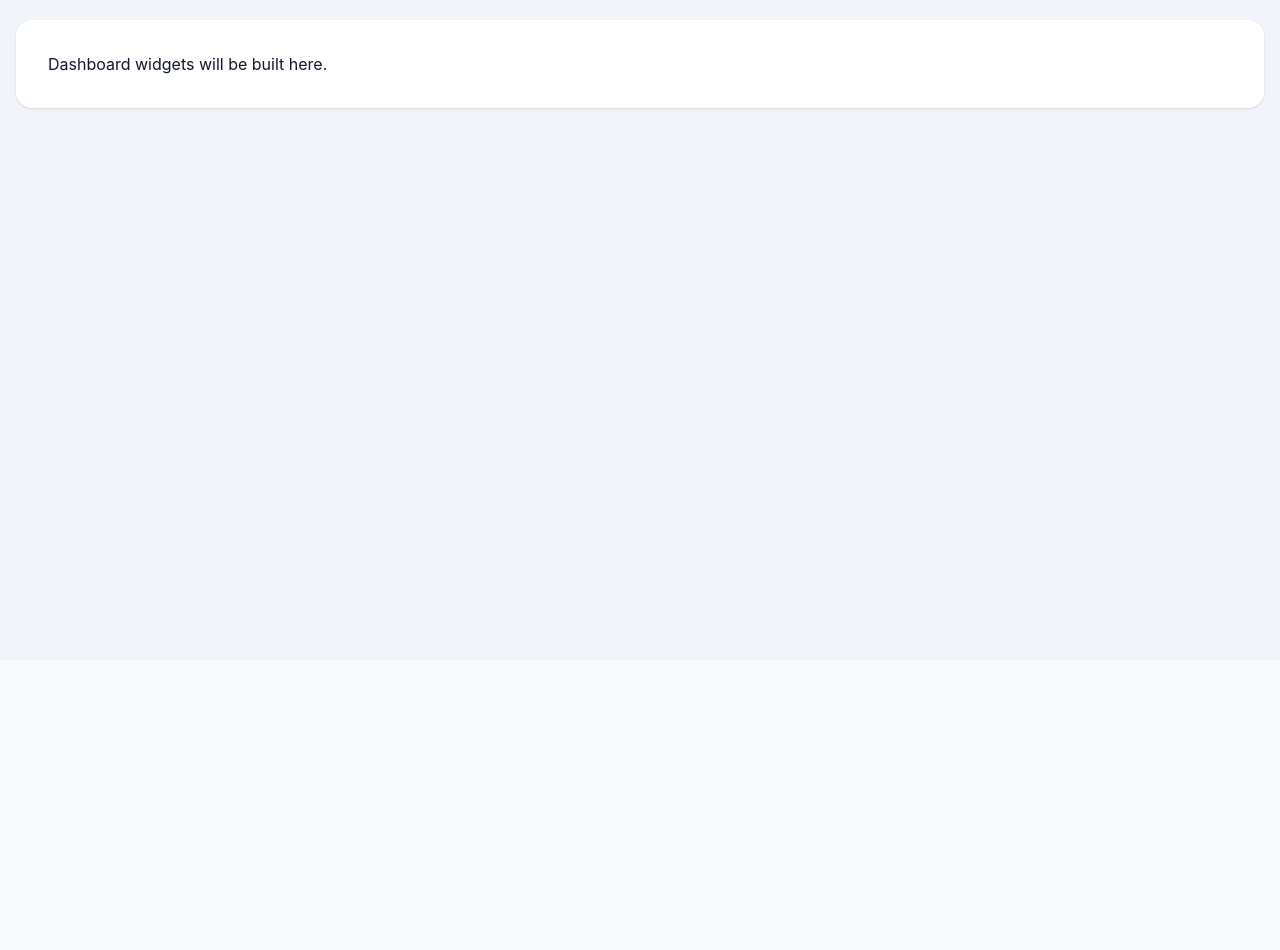
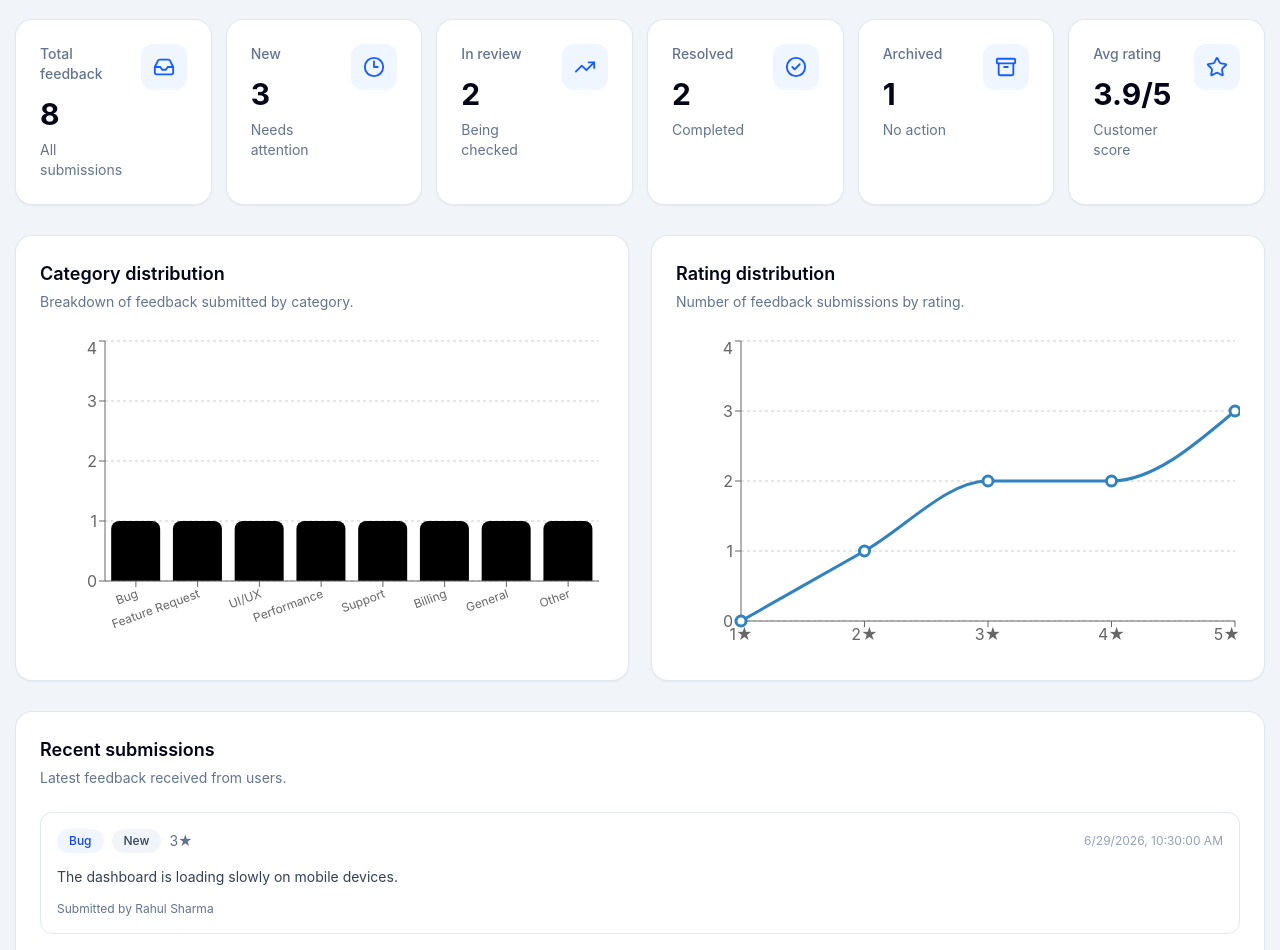
Before and after one commit to akshaychavan23031998/customer-feedback-platform, a React app in the folder frontend/: page /admin/dashboard in a window 1280 px wide. Shown: the part 140-1090 px from the top of the page. Before the commit the page ends 800 px from the top, so only its background shows below. Built offline with nearby package versions, Linux system fonts and the light colour scheme; the HTML template or start-up script is replaced by a standard one.

Commit message:
feat: add dashboard analytics UI

```diff
--- /dev/null
+++ b/frontend/src/components/dashboard/CategoryDistributionChart.jsx
@@ -0,0 +1,36 @@
+import {
+  Bar,
+  BarChart,
+  CartesianGrid,
+  ResponsiveContainer,
+  Tooltip,
+  XAxis,
+  YAxis,
+} from 'recharts';
+
+function CategoryDistributionChart({ data }) {
+  return (
+    <section className="rounded-2xl bg-white p-6 shadow-sm ring-1 ring-slate-200">
+      <div>
+        <h2 className="text-lg font-semibold text-slate-950">Category distribution</h2>
+        <p className="mt-1 text-sm text-slate-500">
+          Breakdown of feedback submitted by category.
+        </p>
+      </div>
+
+      <div className="mt-6 h-80">
+        <ResponsiveContainer width="100%" height="100%">
+          <BarChart data={data}>
+            <CartesianGrid strokeDasharray="3 3" vertical={false} />
+            <XAxis dataKey="category" tick={{ fontSize: 12 }} interval={0} angle={-20} textAnchor="end" height={70} />
+            <YAxis allowDecimals={false} />
+            <Tooltip />
+            <Bar dataKey="count" radius={[8, 8, 0, 0]} />
+          </BarChart>
+        </ResponsiveContainer>
+      </div>
+    </section>
+  );
+}
+
+export default CategoryDistributionChart;
--- /dev/null
+++ b/frontend/src/components/dashboard/RatingDistributionChart.jsx
@@ -0,0 +1,36 @@
+import {
+  CartesianGrid,
+  Line,
+  LineChart,
+  ResponsiveContainer,
+  Tooltip,
+  XAxis,
+  YAxis,
+} from 'recharts';
+
+function RatingDistributionChart({ data }) {
+  return (
+    <section className="rounded-2xl bg-white p-6 shadow-sm ring-1 ring-slate-200">
+      <div>
+        <h2 className="text-lg font-semibold text-slate-950">Rating distribution</h2>
+        <p className="mt-1 text-sm text-slate-500">
+          Number of feedback submissions by rating.
+        </p>
+      </div>
+
+      <div className="mt-6 h-80">
+        <ResponsiveContainer width="100%" height="100%">
+          <LineChart data={data}>
+            <CartesianGrid strokeDasharray="3 3" vertical={false} />
+            <XAxis dataKey="rating" tickFormatter={(value) => `${value}★`} />
+            <YAxis allowDecimals={false} />
+            <Tooltip />
+            <Line type="monotone" dataKey="count" strokeWidth={3} dot={{ r: 5 }} />
+          </LineChart>
+        </ResponsiveContainer>
+      </div>
+    </section>
+  );
+}
+
+export default RatingDistributionChart;
--- /dev/null
+++ b/frontend/src/components/dashboard/RecentSubmissions.jsx
@@ -0,0 +1,45 @@
+function RecentSubmissions({ submissions }) {
+  return (
+    <section className="rounded-2xl bg-white p-6 shadow-sm ring-1 ring-slate-200">
+      <div>
+        <h2 className="text-lg font-semibold text-slate-950">Recent submissions</h2>
+        <p className="mt-1 text-sm text-slate-500">
+          Latest feedback received from users.
+        </p>
+      </div>
+
+      <div className="mt-6 space-y-4">
+        {submissions.map((submission) => (
+          <article
+            key={submission.id}
+            className="rounded-xl border border-slate-200 p-4"
+          >
+            <div className="flex flex-wrap items-center justify-between gap-3">
+              <div className="flex flex-wrap items-center gap-2">
+                <span className="rounded-full bg-blue-50 px-3 py-1 text-xs font-medium text-blue-700">
+                  {submission.category}
+                </span>
+                <span className="rounded-full bg-slate-100 px-3 py-1 text-xs font-medium text-slate-700">
+                  {submission.status}
+                </span>
+                <span className="text-sm text-slate-500">{submission.rating}★</span>
+              </div>
+
+              <time className="text-xs text-slate-400">
+                {new Date(submission.createdAt).toLocaleString()}
+              </time>
+            </div>
+
+            <p className="mt-3 text-sm leading-6 text-slate-700">{submission.comment}</p>
+
+            <p className="mt-3 text-xs text-slate-500">
+              Submitted by {submission.user?.name || 'Anonymous'}
+            </p>
+          </article>
+        ))}
+      </div>
+    </section>
+  );
+}
+
+export default RecentSubmissions;
--- /dev/null
+++ b/frontend/src/components/dashboard/StatCard.jsx
@@ -0,0 +1,21 @@
+function StatCard({ title, value, helperText, icon: Icon }) {
+  return (
+    <article className="rounded-2xl bg-white p-6 shadow-sm ring-1 ring-slate-200">
+      <div className="flex items-start justify-between gap-4">
+        <div>
+          <p className="text-sm font-medium text-slate-500">{title}</p>
+          <p className="mt-3 text-3xl font-bold text-slate-950">{value}</p>
+          {helperText ? <p className="mt-2 text-sm text-slate-500">{helperText}</p> : null}
+        </div>
+
+        {Icon ? (
+          <div className="rounded-xl bg-blue-50 p-3 text-blue-600">
+            <Icon size={22} />
+          </div>
+        ) : null}
+      </div>
+    </article>
+  );
+}
+
+export default StatCard;
--- a/frontend/src/pages/admin/DashboardPage.jsx
+++ b/frontend/src/pages/admin/DashboardPage.jsx
@@ -1,7 +1,25 @@
+import {
+  Archive,
+  CheckCircle2,
+  Clock3,
+  Inbox,
+  Star,
+  TrendingUp,
+} from 'lucide-react';
+
+import CategoryDistributionChart from '../../components/dashboard/CategoryDistributionChart';
+import RatingDistributionChart from '../../components/dashboard/RatingDistributionChart';
+import RecentSubmissions from '../../components/dashboard/RecentSubmissions';
+import StatCard from '../../components/dashboard/StatCard';
+import { mockAnalyticsResponse } from '../../data/analytics.mock';
+
 function DashboardPage() {
+  const analytics = mockAnalyticsResponse.data;
+
   return (
     <main className="min-h-screen bg-slate-100 px-4 py-8">
       <section className="mx-auto max-w-7xl">
+        <div className="flex flex-col justify-between gap-4 md:flex-row md:items-end">
           <div>
             <p className="text-sm font-semibold uppercase tracking-wide text-blue-600">
               Admin Console
@@ -16,8 +34,57 @@ function DashboardPage() {
             </p>
           </div>
 
-        <div className="mt-8 rounded-2xl bg-white p-8 shadow-sm">
-          Dashboard widgets will be built here.
+          <div className="rounded-xl bg-white px-4 py-3 text-sm text-slate-600 shadow-sm ring-1 ring-slate-200">
+            Weekly feedback: <span className="font-semibold text-slate-950">{analytics.trends.weeklyCount}</span>
+          </div>
+        </div>
+
+        <div className="mt-8 grid gap-4 sm:grid-cols-2 lg:grid-cols-3 xl:grid-cols-6">
+          <StatCard
+            title="Total feedback"
+            value={analytics.overview.totalFeedback}
+            helperText="All submissions"
+            icon={Inbox}
+          />
+          <StatCard
+            title="New"
+            value={analytics.overview.totalNew}
+            helperText="Needs attention"
+            icon={Clock3}
+          />
+          <StatCard
+            title="In review"
+            value={analytics.overview.totalInReview}
+            helperText="Being checked"
+            icon={TrendingUp}
+          />
+          <StatCard
+            title="Resolved"
+            value={analytics.overview.totalResolved}
+            helperText="Completed"
+            icon={CheckCircle2}
+          />
+          <StatCard
+            title="Archived"
+            value={analytics.overview.totalArchived}
+            helperText="No action"
+            icon={Archive}
+          />
+          <StatCard
+            title="Avg rating"
+            value={`${analytics.overview.averageRating}/5`}
+            helperText="Customer score"
+            icon={Star}
+          />
+        </div>
+
+        <div className="mt-8 grid gap-6 xl:grid-cols-2">
+          <CategoryDistributionChart data={analytics.categoryDistribution} />
+          <RatingDistributionChart data={analytics.ratingDistribution} />
+        </div>
+
+        <div className="mt-8">
+          <RecentSubmissions submissions={analytics.recentSubmissions} />
         </div>
       </section>
     </main>
```
Lines whose indentation alone changed are shown as unchanged.
